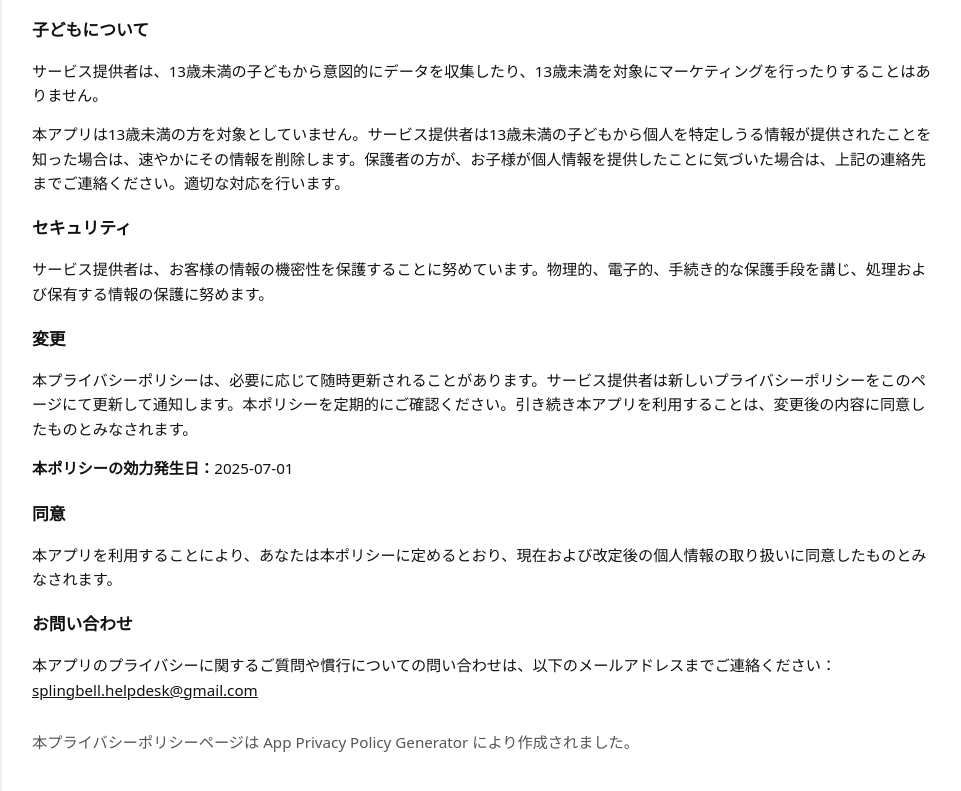
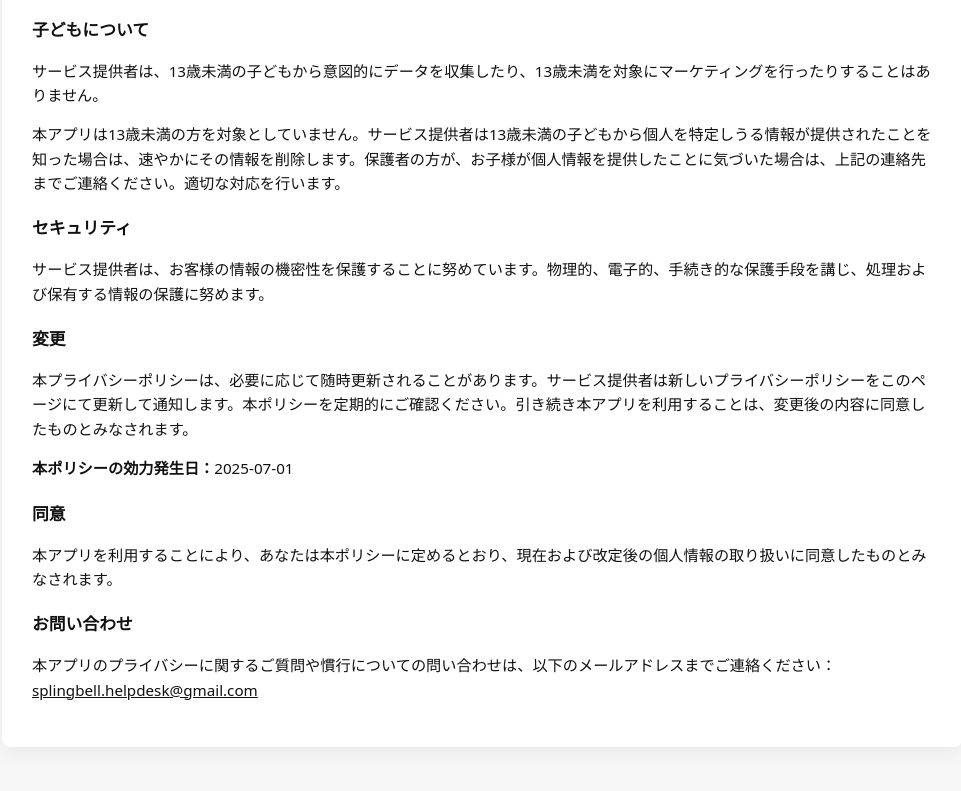
Before and after one commit to splingbell/splingbell.github.io, a plain HTML site: page privacy.html in a window 1280 px wide. Shown: the part 1849-2640 px from the top of the page, without its empty margins (158-1119 px from the left). Drawn offline with Linux system fonts and the light colour scheme.

Commit message:
Update privacy.html

```diff
--- a/privacy.html
+++ b/privacy.html
@@ -96,10 +96,6 @@
     <h2>お問い合わせ</h2>
     <p>本アプリのプライバシーに関するご質問や慣行についての問い合わせは、以下のメールアドレスまでご連絡ください：<br>
     <a href="mailto:splingbell.helpdesk@gmail.com">splingbell.helpdesk@gmail.com</a></p>
-
-    <footer>
-      <p>本プライバシーポリシーページは App Privacy Policy Generator により作成されました。</p>
-    </footer>
   </div>
 </body>
 </html>
```
